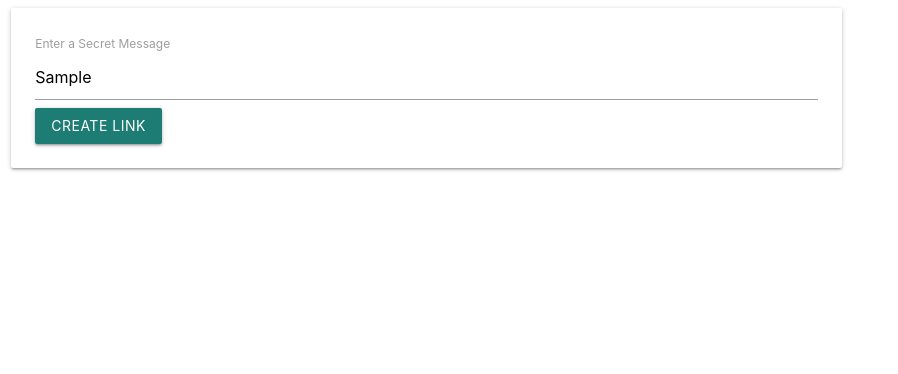
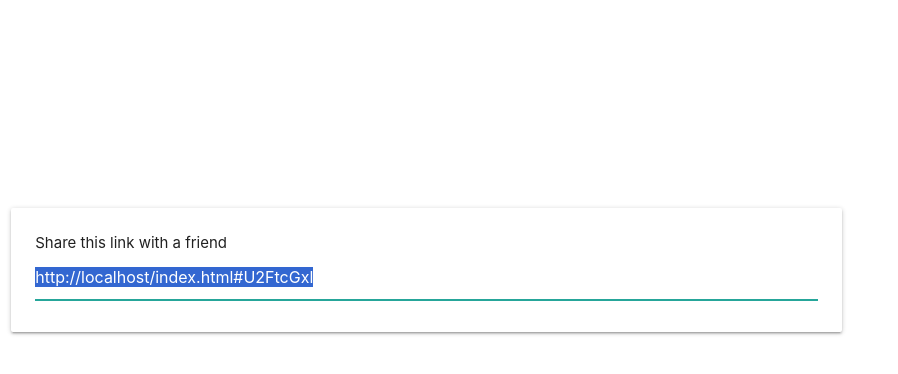
Before and after one commit to alessandro-giuzio/secret-message-app, a plain HTML site: page index.html in a window 1280 px wide. Both pictures are taken after typing "Sample" into the empty fields and a click on the button "CREATE LINK". Shown: the whole page, without its empty margins (0-898 px from the left). Drawn offline with nearby package versions, Linux system fonts and the light colour scheme.

Commit message:
index.js

```diff
--- a/index.html
+++ b/index.html
@@ -8,17 +8,39 @@
       rel="stylesheet"
       href="https://cdnjs.cloudflare.com/ajax/libs/materialize/1.0.0/css/materialize.min.css"
     />
-    <title></title>
+    <title>Secret Message App</title>
+    <style>
+      .row {
+        margin-top: 25vh;
+      }
+
+      h1 {
+        margin-top: 0;
+      }
+    </style>
   </head>
   <body>
     <div class="row">
       <div class="col s8 offset-2">
-        <div class="card-panel">
+        <div id="message-show" class="card-panel hide">
+          <h1></h1>
+          <div>
+            <a href="./index.html">Create your own secret message</a>
+          </div>
+        </div>
+        <div class="card-panel" id="message-form">
           <form action="">
             <label for="">Enter a Secret Message</label>
-            <input type="text" />
+            <input id="message-input" type="text" />
             <button class="btn">Create Link</button>
           </form>
+        </div>
+
+        <div class="card-panel hide" id="link-form">
+          <div>
+            Share this link with a friend
+            <input id="link-input" type="text" />
+          </div>
         </div>
       </div>
     </div>
--- a/index.js
+++ b/index.js
@@ -1,6 +1,23 @@
+const { hash } = window.location;
+
+const message = atob(hash.replace('#', ''));
+if (message) {
+  document.querySelector('#message-form').classList.add('hide');
+  document.querySelector('#message-show').classList.remove('hide');
+
+  document.querySelector('h1').innerHTML = message;
+}
+
 document.querySelector('form').addEventListener('submit', event => {
   event.preventDefault();
 
-  const input = document.querySelector('input');
-  console.log(input.value);
+  document.querySelector('#message-form').classList.add('hide');
+  document.querySelector('#link-form').classList.remove('hide');
+
+  const input = document.querySelector('#message-input');
+  const encrypted = btoa(input.value);
+
+  const linkInput = document.querySelector('#link-input');
+  linkInput.value = `${window.location}#${encrypted}`;
+  linkInput.select();
 });
```
Also changed, not shown: index.css (deleted).
